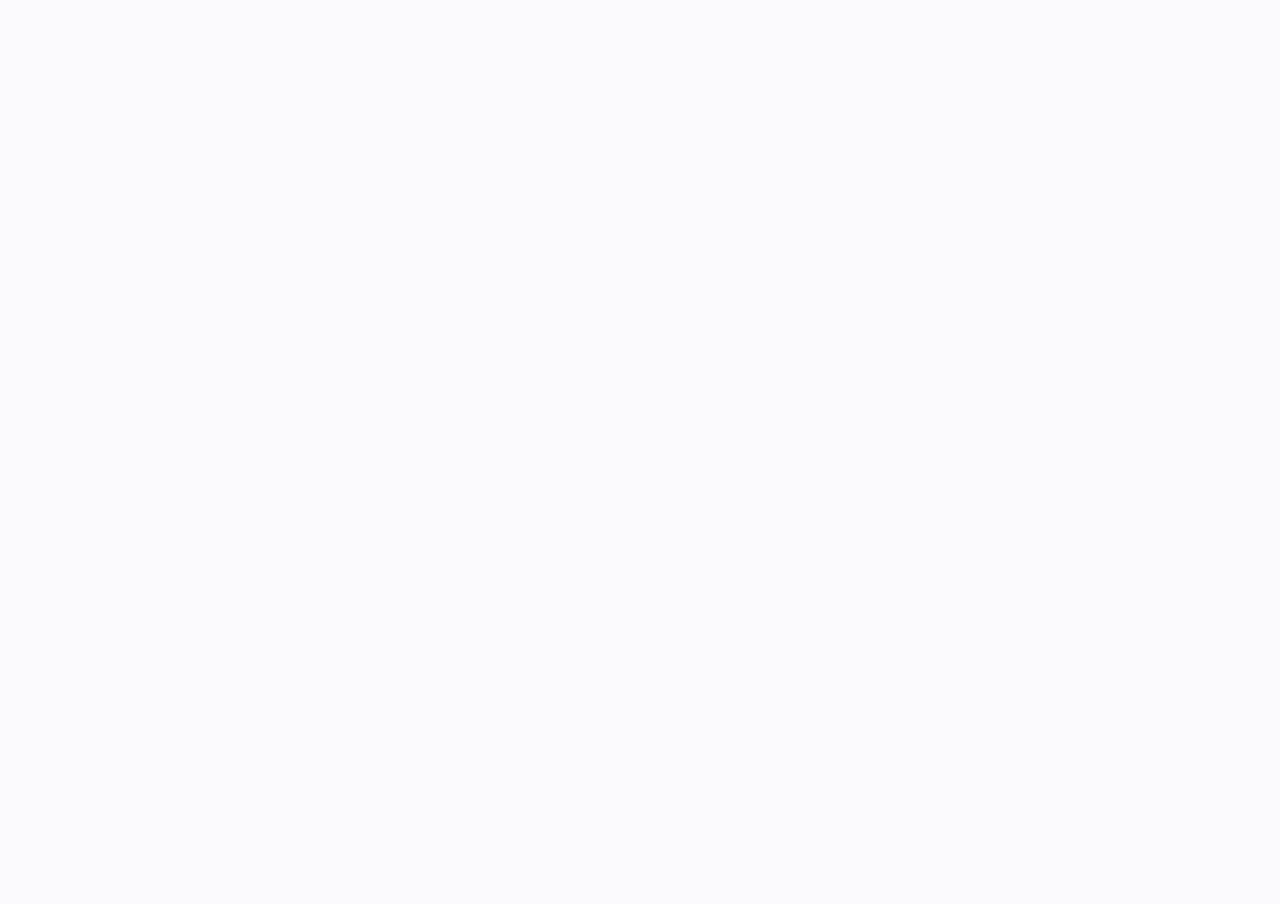
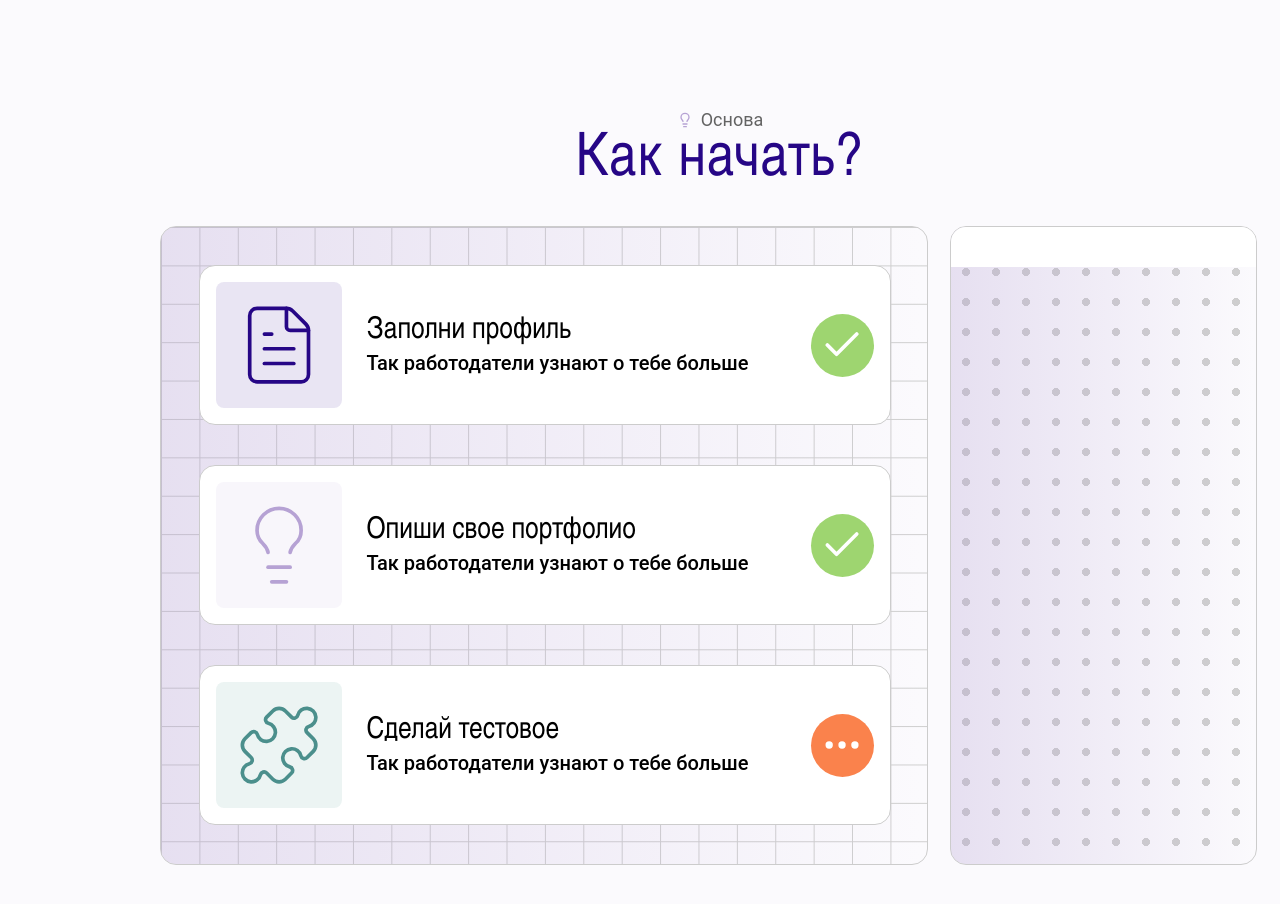
Before and after one commit to Kemuni/CodeHunt, a Next.js app in the folder frontend/: page / in a window 1280 px wide. Shown: the part 1176-2080 px from the top of the page. Before the commit the page ends 1254 px from the top, so only its background shows below. Built offline with nearby package versions, Linux system fonts and the light colour scheme; a web font is replaced by a local one.

Commit message:
почти полностью сделал блок "Как начать"

```diff
--- a/frontend/app/globals.css
+++ b/frontend/app/globals.css
@@ -6,9 +6,15 @@
   --background: #fbfafd;
   --ink: #260686;
   --lavender: #b6a2d4;
+  --light-green: #4B8F8C;
   --muted: #636363;
+  --grid: #ccc;
+  --cell: 3cqw;
+  --green-check: #9ED570;
+  --orange-dots: #FA824C;
   --heading: "Tektur", "Arial Narrow", Arial, sans-serif;
   --body: Roboto, Arial, sans-serif;
+
 }
 
 @keyframes blink {
--- a/frontend/app/page.tsx
+++ b/frontend/app/page.tsx
@@ -1,6 +1,7 @@
 import { Hero } from "@/components/landing/hero";
 import { CompanyMarquee } from "@/components/landing/company-marquee";
 import { SiteHeader } from "@/components/landing/site-header";
+import { HowToStart } from "@/components/landing/how-to-start";
 
 export default function Home() {
   return (
@@ -9,6 +10,7 @@ export default function Home() {
       <main>
         <Hero />
         <CompanyMarquee />
+        <HowToStart/>
       </main>
     </div>
   );
--- /dev/null
+++ b/frontend/components/landing/how-to-start.tsx
@@ -0,0 +1,104 @@
+import { Lightbulb, FileText, Check, Ellipsis, Puzzle } from "lucide-react";
+
+
+export function HowToStart() {
+  return (
+    <section className="overflow-hidden pb-20 pt-8 gap-8 flex flex-col" aria-labelledby="company-marquee-title" >
+      <div className="mx-auto flex w-[min(84%,1209px)] flex-col items-center">
+        <p className="m-0 inline-flex items-center gap-2 text-lg leading-[19px] text-[var(--muted)]">
+          <Lightbulb className="size-4 text-[var(--lavender)]" strokeWidth={2} aria-hidden="true" />
+          Основа
+        </p>
+        <h2
+          id="company-marquee-title"
+          className="m-0 mt-0.5 font-[family-name:var(--heading)] text-[60px] font-medium leading-[1.05] tracking-[1.2px] text-[var(--ink)]"
+        >
+          Как начать?
+        </h2>
+      </div>
+      <div className="grid grid-cols-10 gap-2 px-40">
+        {/* Этот блок начиная можно потом забрать в "Как мы помогаем", только поменять немного надо */}
+        <div className="relative flex flex-col gap-10 col-span-7 rounded-2xl h-auto
+              border border-[var(--grid)] overflow-hidden
+              w-[round(down,100%,var(--cell))]
+              bg-[linear-gradient(to_right,var(--grid)_1px,transparent_1px),linear-gradient(to_bottom,var(--grid)_1px,transparent_1px)]
+              bg-[size:var(--cell)_var(--cell)]
+              px-[var(--cell)] py-[var(--cell)]">
+
+          {/* градиент справа налево: #B6A2D480 → #FFFFFF */}
+          <div className="absolute inset-0 pointer-events-none
+                          bg-[linear-gradient(to_left,#FFFFFF0D,#B6A2D44D)]"></div>
+
+          {/* контент поверх градиента */}
+          <div className="relative z-10 flex flex-col gap-10">
+
+            <div className="flex flex-row bg-white h-40 rounded-2xl px-4 py-4 border border-[var(--grid)] w-[round(up,100%,var(--cell))] gap-6 items-center">
+              <div className="inline-flex h-full aspect-square bg-[var(--ink)]/10 rounded-lg">
+                <FileText className="w-[70%] h-[70%] m-auto text-[var(--ink)]" strokeWidth={1}/>
+              </div>
+              <div className="text-black font-medium w-full">
+                <p className="font-[family-name:var(--heading)] text-3xl">
+                  Заполни профиль
+                </p>
+                <p className="font-[family-name:var(--body)] text-xl">
+                  Так работодатели узнают о тебе больше
+                </p>
+              </div>
+              <div className="inline-flex h-1/2 aspect-square rounded-full bg-[var(--green-check)] items-center justify-center">
+                <Check className="text-white w-[70%] h-[70%] m-auto" strokeWidth={2}/>
+              </div>
+            </div>
+
+            <div className="flex flex-row bg-white h-40 rounded-2xl px-4 py-4 border border-[var(--grid)] w-[round(up,100%,var(--cell))] gap-6 items-center">
+              <div className="inline-flex h-full aspect-square bg-[var(--lavender)]/10 rounded-lg">
+                <Lightbulb className="w-[70%] h-[70%] m-auto text-[var(--lavender)]" strokeWidth={1}/>
+              </div>
+              <div className="text-black font-medium w-full">
+                <p className="font-[family-name:var(--heading)] text-3xl">
+                  Опиши свое портфолио
+                </p>
+                <p className="font-[family-name:var(--body)] text-xl">
+                  Так работодатели узнают о тебе больше
+                </p>
+              </div>
+              <div className="inline-flex h-1/2 aspect-square rounded-full bg-[var(--green-check)] items-center justify-center">
+                <Check className="text-white w-[70%] h-[70%] m-auto" strokeWidth={2}/>
+              </div>
+            </div>
+
+            <div className="flex flex-row bg-white h-40 rounded-2xl px-4 py-4 border border-[var(--grid)] w-[round(up,100%,var(--cell))] gap-6 items-center">
+              <div className="inline-flex h-full aspect-square bg-[var(--light-green)]/10 rounded-lg">
+                <Puzzle className="w-[70%] h-[70%] m-auto text-[var(--light-green)]" strokeWidth={1}/>
+              </div>
+              <div className="text-black font-medium w-full">
+                <p className="font-[family-name:var(--heading)] text-3xl">
+                  Сделай тестовое
+                </p>
+                <p className="font-[family-name:var(--body)] text-xl">
+                  Так работодатели узнают о тебе больше
+                </p>
+              </div>
+              <div className="inline-flex h-1/2 aspect-square rounded-full bg-[var(--orange-dots)] items-center justify-center">
+                <Ellipsis className="text-white w-[70%] h-[70%] m-auto" strokeWidth={2}/>
+              </div>
+            </div>
+
+          </div>
+        </div>
+        {/* Конец блока */}
+        <div className="relative col-span-3 rounded-2xl
+              bg-[radial-gradient(circle,var(--grid)_4px,transparent_1px)]
+              bg-[size:30px_30px]
+              border border-[var(--grid)] overflow-hidden
+              w-[round(down,100%,var(--cell))]">
+          <div className="absolute inset-0 pointer-events-none bg-[linear-gradient(to_left,#FFFFFF0D,#B6A2D44D)]"></div>
+          <div className="relative z-10 flex flex-col gap-10">
+            <div className="bg-white h-10">
+
+            </div>
+          </div>
+        </div>
+      </div>
+    </section>
+  );
+}
```
